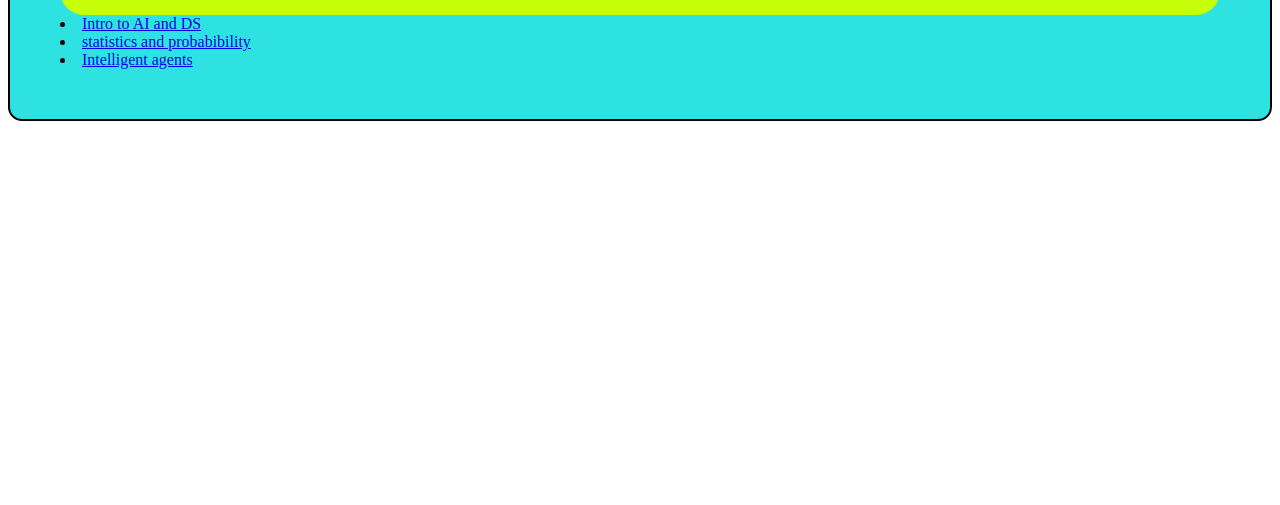
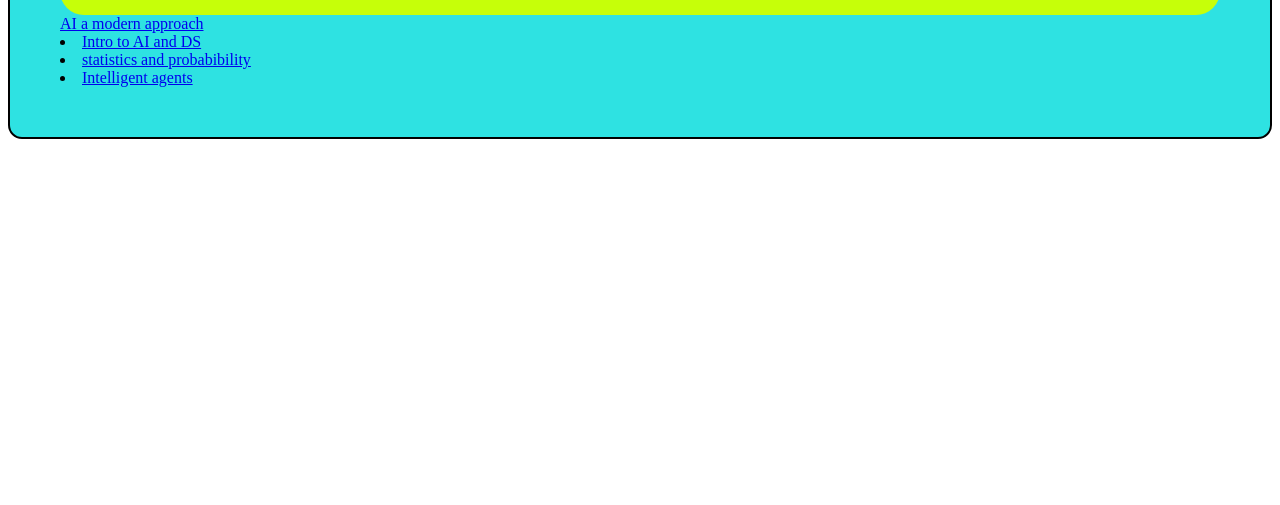
Before and after one commit to shirshadip/my_documents, a plain HTML site: page study_meterials/study.html in a window 1280 px wide. Shown: the part 295-800 px from the top of the page. Drawn offline with Linux system fonts and the light colour scheme.

Commit message:
AI a modern approach book added

```diff
--- a/study_meterials/study.html
+++ b/study_meterials/study.html
@@ -18,6 +18,9 @@
       </div>
 
       <div class="docs">
+         <div class="files">
+            <a href="AIDS/AI a modern aproach.pdf" target="_blank">AI a modern approach</a>
+        </div>
         <div class="files">
           <li>
             <a href="AIDS/Intro_to_AI_and_DS.pdf" target="_blank"
@@ -39,6 +42,8 @@
             >
           </li>
         </div>
+
+
       </div>
     </div>
   </body>
```
